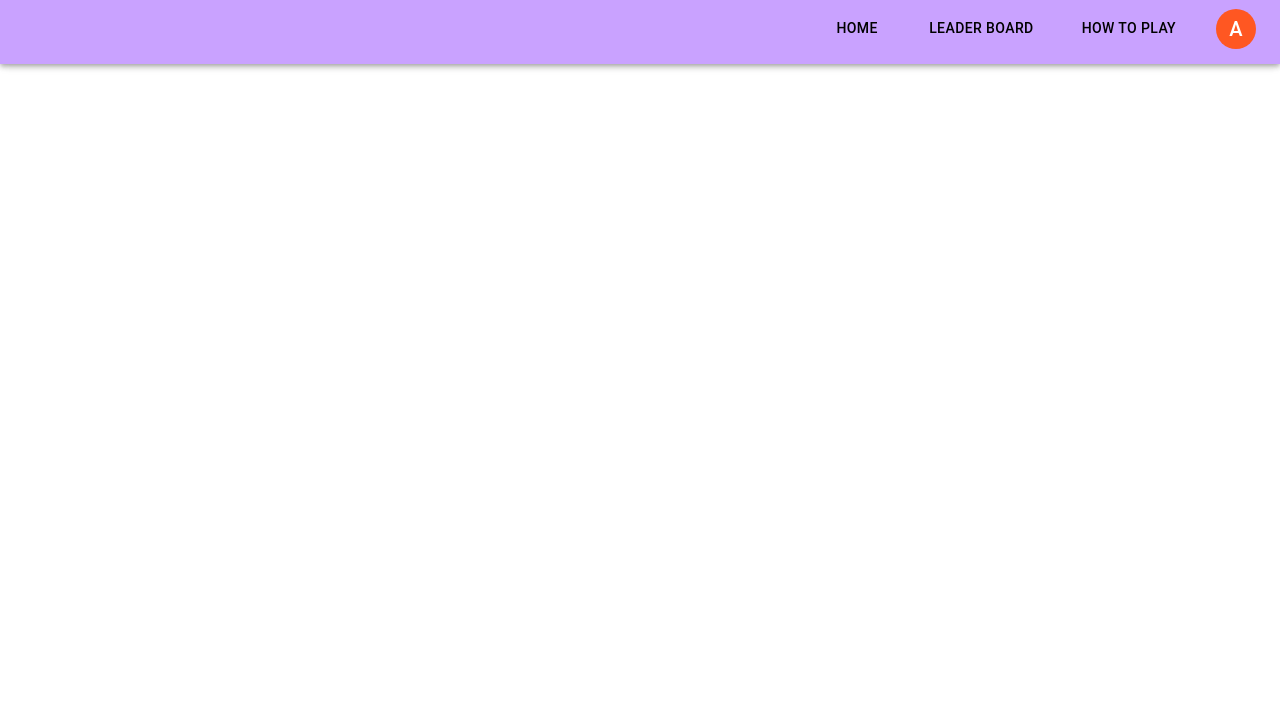
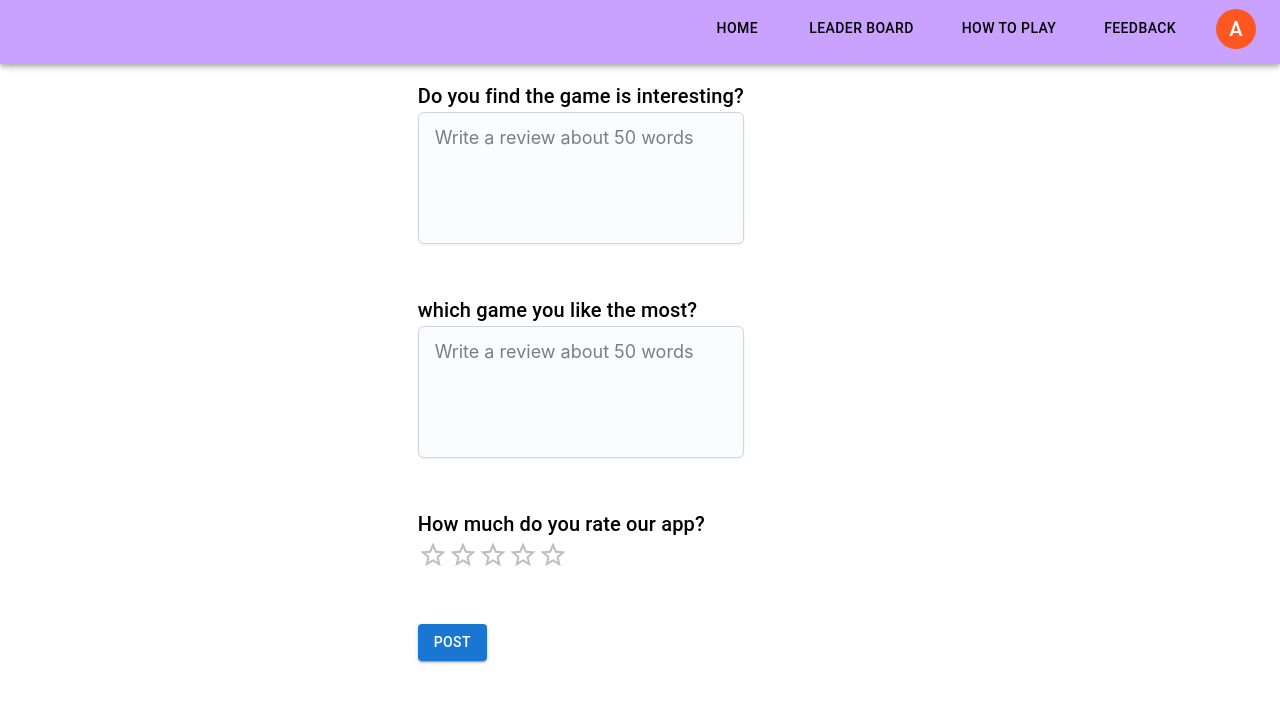
Before and after one commit to jerryadi29/MULTIPLAYER-TRIVIAL-GAME, a React (Create React App) app: page /feedback in a window 1280 px wide. Shown: the top 702 px of the page. Built offline with nearby package versions, Linux system fonts and the light colour scheme; data requests are answered from the project's data file.

Commit message:
feedback done

```diff
--- a/package.json
+++ b/package.json
@@ -6,6 +6,7 @@
     "@emotion/react": "^11.11.1",
     "@emotion/styled": "^11.11.0",
     "@fontsource/roboto": "^5.0.8",
+    "@mui/joy": "^5.0.0-beta.9",
     "@mui/material": "^5.14.9",
     "@testing-library/jest-dom": "^5.17.0",
     "@testing-library/react": "^13.4.0",
--- /dev/null
+++ b/src/component/feedback.jsx
@@ -0,0 +1,93 @@
+import { Box, Container, FormControl, InputLabel, Stack, TextField, Typography ,Rating,Button} from '@mui/material'
+import Textarea from '@mui/joy/Textarea';
+import React, { useState } from 'react'
+export default function FeedbackComponent() {
+    const [value,setValue]=useState(null);
+    const [reviewOne,setReviewOne]=useState('');
+    const [reviewTwo,setReviewTwo]=useState('');
+
+    const handleSubmit=(e)=>{
+        e.preventDefault()
+    //   console.log({value});
+    }
+
+
+    return (
+        <>
+            <Container sx={{ height: '80vh', width: '50vw' }} >
+
+                <Box component='form' sx={{ height: '100%', width: '80%', display: 'flex', flexDirection: 'column', flexWrap: 'nowrap', justifyContent: 'flex-start', alignItems: 'center' }} >
+
+                    <FormControl
+                        variant='standard'
+                        sx={{
+                            rowGap: '50px'
+                        }}
+                        onClick={handleSubmit}
+                    >
+                        <div>
+                            <InputLabel htmlFor='question-1'></InputLabel>
+                            <Typography variant='h6'>
+                                Do you find the game is interesting?
+                            </Typography>
+                            <Textarea
+                                value={reviewOne}
+                                onChange={(e)=>setReviewOne(e.target.value)}
+                                disabled={false}
+                                minRows={4}
+                                size="lg"
+                                variant="outlined"
+                                placeholder="Write a review about 50 words"
+                            />
+                        </div>
+
+                        <div>
+
+                            <InputLabel htmlFor='question-2'></InputLabel>
+                            <Typography variant='h6'>
+                                which game you like the most?
+                            </Typography>
+                            <Textarea
+                              value={reviewTwo}
+                              onChange={(e)=>setReviewTwo(e.target.value)}
+                                disabled={false}
+                                minRows={4}
+                                size="lg"
+                                variant="outlined"
+                                placeholder="Write a review about 50 words"
+                            />
+                        </div>
+
+
+                        <div>
+
+                            <InputLabel htmlFor='question-2'></InputLabel>
+                            <Typography variant='h6'>
+                                How much do you rate our app?
+                            </Typography>
+
+                            <Rating
+                             name='rating'
+                            value={value}
+                            size="large"
+                            onChange={(e,newValue)=>{
+                                setValue(newValue)
+                                console.log({value})
+                            }}
+
+
+                            ></Rating>
+
+                        </div>
+
+                        <div>
+                            <Button variant='contained' size='medium' >Post</Button>
+                        </div>
+
+                    </FormControl>
+                </Box>
+
+            </Container>
+        </>
+    )
+}
--- a/src/routes/Navigation.jsx
+++ b/src/routes/Navigation.jsx
@@ -74,6 +74,15 @@ export default function NavigationComponent(props) {
                                 {htp ? null :
                                     <NavLink to='/howtoplay' style={style}>
                                         How to play
+                                    </NavLink>
+                                }
+                            </Button>
+
+
+                            <Button variant='text' onClick={handleClose} >
+                                {htp ? null :
+                                    <NavLink to='/feedback' style={style}>
+                                        Feedback
                                     </NavLink>
                                 }
                             </Button>
--- a/src/routes/routes.js
+++ b/src/routes/routes.js
@@ -9,6 +9,7 @@ import ProfileComponent from '../component/profile';
 import { Route, Routes } from 'react-router-dom';
 import NavigationComponent from './Navigation';
 import { Typography } from '@mui/material';
+import FeedbackComponent from '../component/feedback';
 
 const LazyGameComponent = lazy(() =>  import('../component/game') )
 
@@ -42,6 +43,8 @@ export default function RoutesComponent() {
 
         } />
 
+        <Route path='feedback' element={<FeedbackComponent></FeedbackComponent>}/>
+
 
 
 
```
Also changed, not shown: 1 other file (tests, documents, lock files or other folders).
